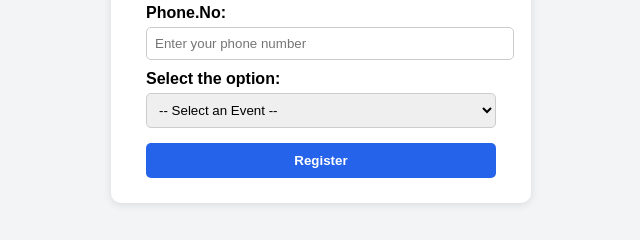
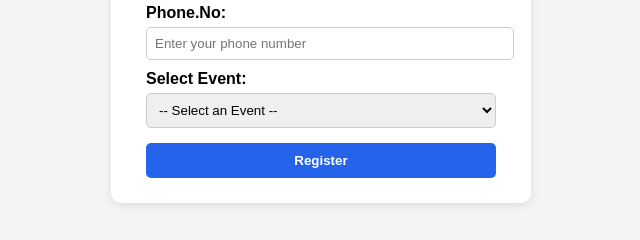
Before and after one commit to pranav1koushik123/event-registration-form, a plain HTML site: page index.html in a window 1280 px wide. Shown: the part 417-657 px from the top of the page, 319-959 px from the left. Drawn offline with Linux system fonts and the light colour scheme.

Commit message:
Revert "the select option is changed"
This reverts commit 9a18c8455ff41c18db7c5deca836577b17914eaa.

```diff
--- a/index.html
+++ b/index.html
@@ -65,7 +65,7 @@
       <label for="phone">Phone.No:</label>
       <input type="tel" id="phone" name="phone" placeholder="Enter your phone number" required>
 
-      <label for="event">Select the option:</label>
+      <label for="event">Select Event:</label>
       <select id="event" name="event" required>
         <option value="">-- Select an Event --</option>
         <option value="coding">Coding Challenge</option>
```
